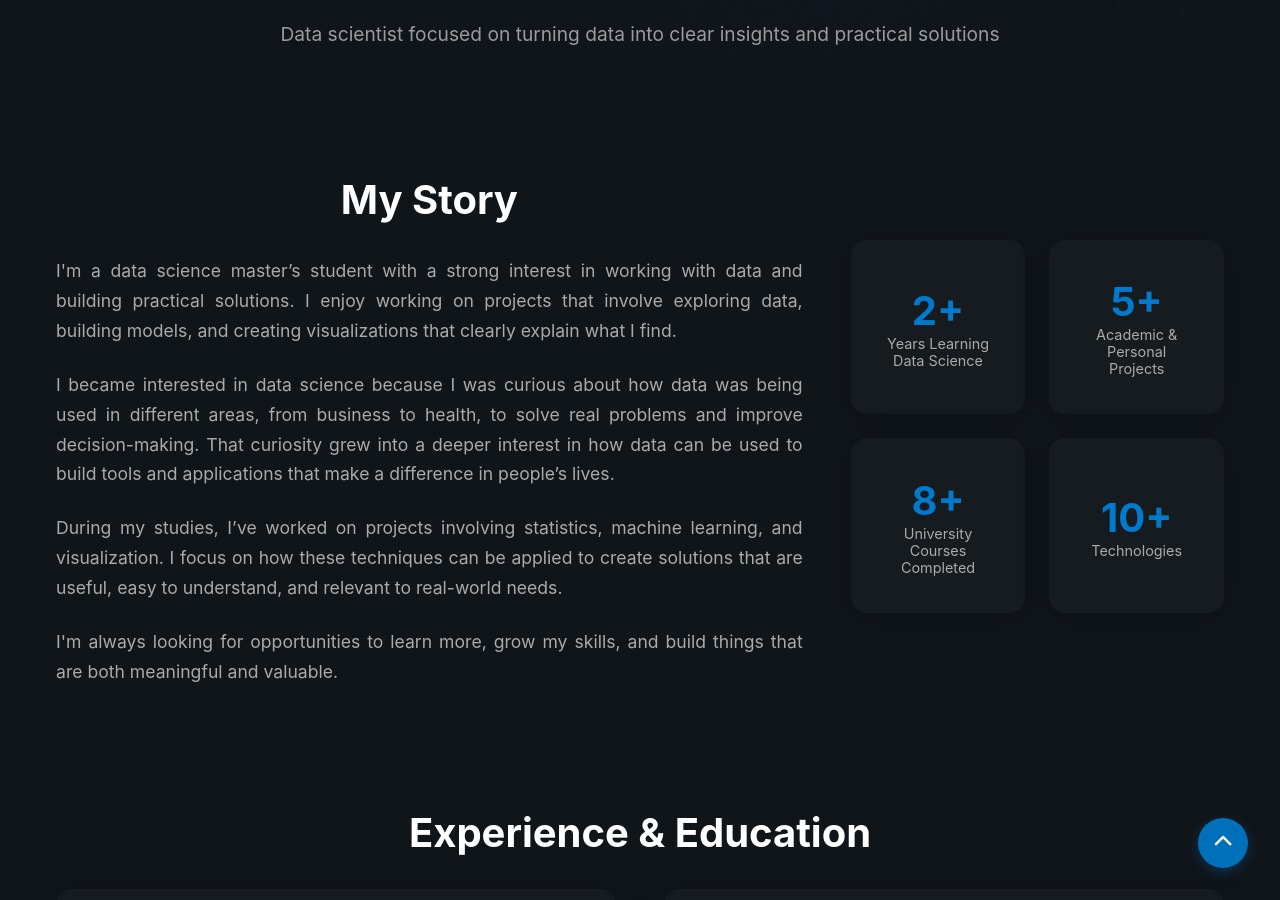
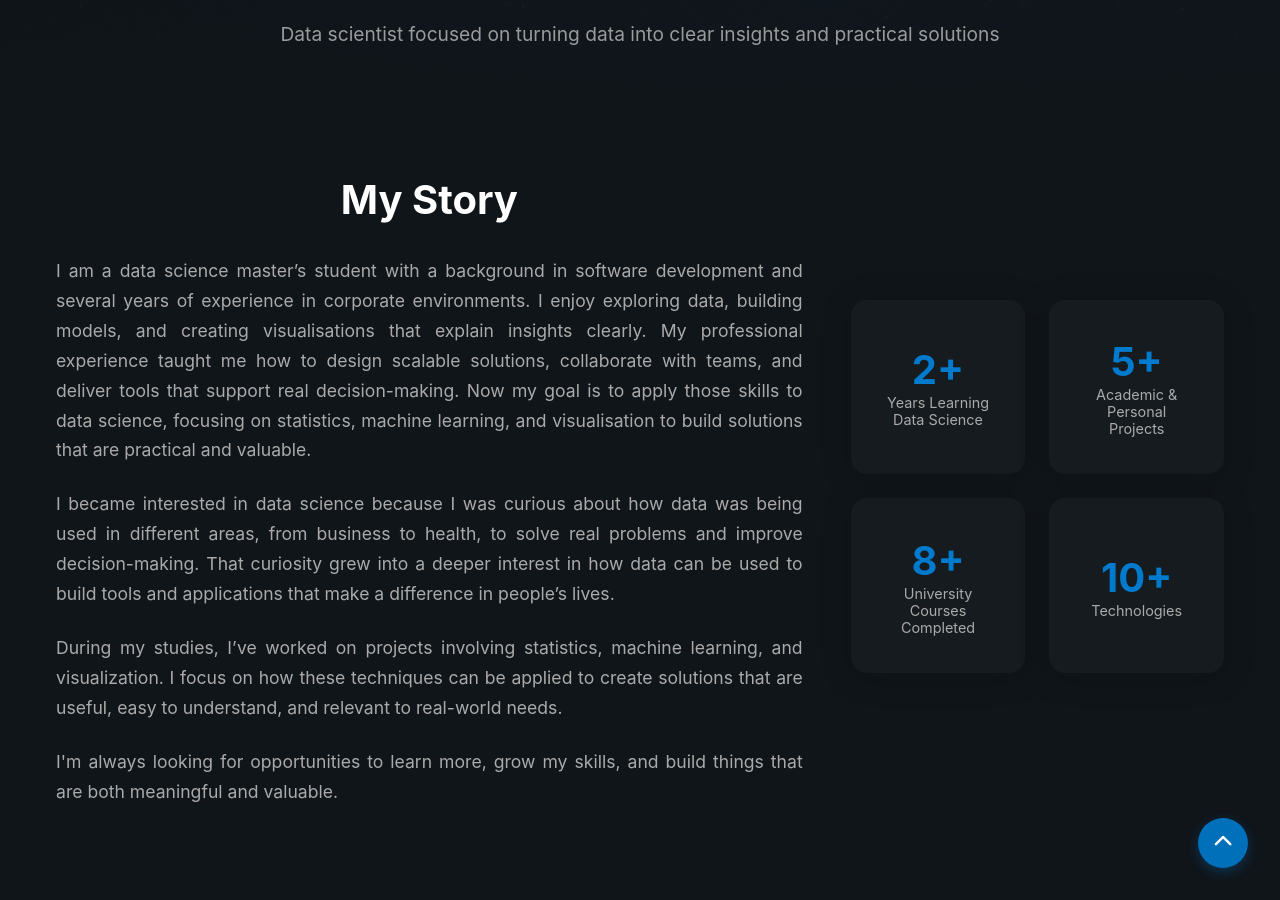
Before and after one commit to marcovietovega/portfolio, a Jekyll site: the page built from about.md, in a window 1280 px wide and 900 px high, scrolled down 317 px. Built offline with Jekyll 4.4.1, drawn with Linux system fonts in a browser that asks for light colours.

Commit message:
fix: update personal story in about section for clarity and detail

```diff
--- a/about.md
+++ b/about.md
@@ -18,7 +18,7 @@ description: "About Marco Vieto Vega, data scientist passionate about turning co
     <div class="about-content">
       <div class="about-text">
         <h2 class="section-title">My Story</h2>
-        <p>I'm a data science master’s student with a strong interest in working with data and building practical solutions. I enjoy working on projects that involve exploring data, building models, and creating visualizations that clearly explain what I find.</p>
+        <p>I am a data science master’s student with a background in software development and several years of experience in corporate environments. I enjoy exploring data, building models, and creating visualisations that explain insights clearly. My professional experience taught me how to design scalable solutions, collaborate with teams, and deliver tools that support real decision-making. Now my goal is to apply those skills to data science, focusing on statistics, machine learning, and visualisation to build solutions that are practical and valuable.</p>
         <p>I became interested in data science because I was curious about how data was being used in different areas, from business to health, to solve real problems and improve decision-making. That curiosity grew into a deeper interest in how data can be used to build tools and applications that make a difference in people’s lives.</p>
         <p>During my studies, I’ve worked on projects involving statistics, machine learning, and visualization. I focus on how these techniques can be applied to create solutions that are useful, easy to understand, and relevant to real-world needs.</p>
         <p>I'm always looking for opportunities to learn more, grow my skills, and build things that are both meaningful and valuable.</p>
```
